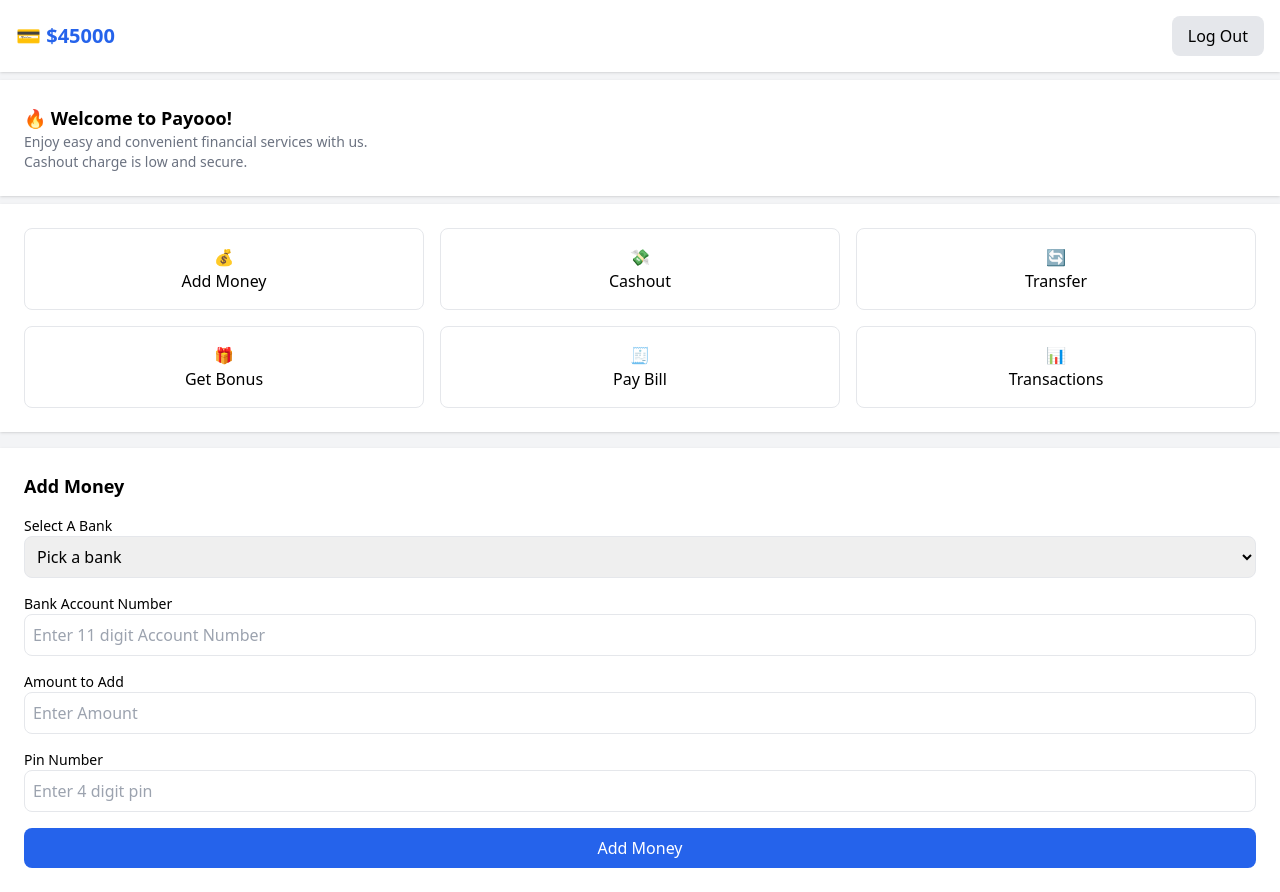
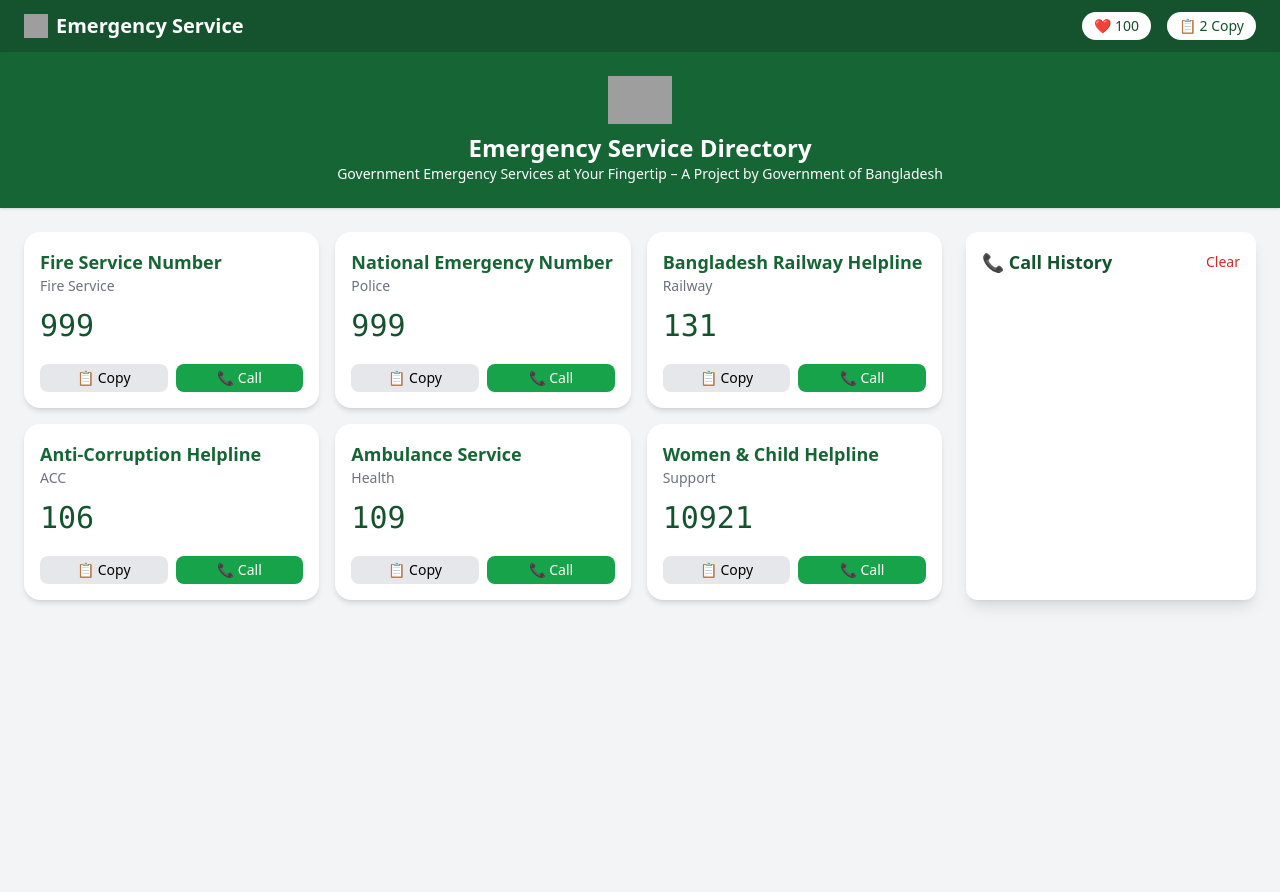
Before and after one commit to MShakilislam/paye-amount, a plain HTML site: page image/hahd.html in a window 1280 px wide. After the commit the page ends 800 px from the top, so only its background shows below. Drawn offline with nearby package versions, Linux system fonts and the light colour scheme; grey boxes are pictures that could not be loaded.

Commit message:
secound commid

```diff
--- a/image/hahd.html
+++ b/image/hahd.html
@@ -2,116 +2,112 @@
 <html lang="en">
 <head>
   <meta charset="UTF-8">
-  <meta name="viewport" content="width=device-width, initial-scale=1.0">
-  <title>Payooo Wallet</title>
+  <title>Emergency Service Directory</title>
   <script src="https://cdn.tailwindcss.com"></script>
 </head>
 <body class="bg-gray-100 font-sans">
 
-  <!-- Header -->
-  <header class="bg-white shadow p-4 flex justify-between items-center">
-    <h1 class="text-xl font-bold text-blue-600">💳 $45000</h1>
-    <button id="logoutBtn" class="px-4 py-2 bg-gray-200 hover:bg-gray-300 rounded-lg">
-      Log Out
-    </button>
+  <!-- Navbar -->
+  <nav class="bg-green-900 text-white px-6 py-3 flex justify-between items-center">
+    <div class="flex items-center gap-2">
+      <img src="https://upload.wikimedia.org/wikipedia/commons/thumb/1/16/Flag_of_Bangladesh.svg/32px-Flag_of_Bangladesh.svg.png" class="w-6 h-6">
+      <h1 class="text-xl font-bold">Emergency Service</h1>
+    </div>
+    <div class="flex items-center gap-4">
+      <span class="bg-white text-green-900 px-3 py-1 rounded-full text-sm">❤️ 100</span>
+      <span class="bg-white text-green-900 px-3 py-1 rounded-full text-sm">📋 2 Copy</span>
+    </div>
+  </nav>
+
+  <!-- Header Section -->
+  <header class="bg-green-800 text-white text-center py-6 shadow">
+    <img src="https://upload.wikimedia.org/wikipedia/commons/thumb/f/f9/Seal_of_the_Government_of_Bangladesh.svg/80px-Seal_of_the_Government_of_Bangladesh.svg.png" class="mx-auto w-16 mb-2">
+    <h2 class="text-2xl font-bold">Emergency Service Directory</h2>
+    <p class="text-sm">Government Emergency Services at Your Fingertip – A Project by Government of Bangladesh</p>
   </header>
 
-  <!-- Welcome -->
-  <section class="bg-white p-6 shadow mt-2">
-    <h2 class="text-lg font-bold">🔥 Welcome to Payooo!</h2>
-    <p class="text-gray-500 text-sm">Enjoy easy and convenient financial services with us.<br>
-    Cashout charge is low and secure.</p>
-  </section>
+  <!-- Main Section -->
+  <main class="grid grid-cols-4 gap-6 p-6">
 
-  <!-- Services -->
-  <section class="grid grid-cols-3 gap-4 bg-white p-6 mt-2 shadow">
-    <button class="flex flex-col items-center p-4 border rounded-lg hover:bg-blue-50">
-      <span>💰</span>
-      <span>Add Money</span>
-    </button>
-    <button class="flex flex-col items-center p-4 border rounded-lg hover:bg-blue-50">
-      <span>💸</span>
-      <span>Cashout</span>
-    </button>
-    <button class="flex flex-col items-center p-4 border rounded-lg hover:bg-blue-50">
-      <span>🔄</span>
-      <span>Transfer</span>
-    </button>
-    <button class="flex flex-col items-center p-4 border rounded-lg hover:bg-blue-50">
-      <span>🎁</span>
-      <span>Get Bonus</span>
-    </button>
-    <button class="flex flex-col items-center p-4 border rounded-lg hover:bg-blue-50">
-      <span>🧾</span>
-      <span>Pay Bill</span>
-    </button>
-    <button class="flex flex-col items-center p-4 border rounded-lg hover:bg-blue-50">
-      <span>📊</span>
-      <span>Transactions</span>
-    </button>
-  </section>
+    <!-- Cards -->
+    <div id="card-container" class="col-span-3 grid grid-cols-3 gap-4"></div>
 
-  <!-- Add Money Form -->
-  <section class="bg-white p-6 mt-4 shadow">
-    <h2 class="text-lg font-bold mb-4">Add Money</h2>
-    <form id="addMoneyForm" class="space-y-4">
+    <!-- Call History -->
+    <div class="bg-white rounded-xl shadow-lg p-4">
+      <div class="flex justify-between items-center mb-3">
+        <h2 class="text-lg font-bold text-green-900">📞 Call History</h2>
+        <button id="clearHistory" class="text-red-600 text-sm hover:underline">Clear</button>
+      </div>
+      <ul id="historyList" class="space-y-2 text-sm text-gray-700"></ul>
+    </div>
 
-      <!-- Bank Select -->
-      <div>
-        <label class="block text-sm font-medium">Select A Bank</label>
-        <select id="bank" class="w-full border rounded-lg p-2 focus:ring focus:ring-blue-200">
-          <option value="">Pick a bank</option>
-          <option value="dbbl">DBBL</option>
-          <option value="bkash">bKash</option>
-          <option value="nagad">Nagad</option>
-        </select>
-      </div>
+  </main>
 
-      <!-- Account Number -->
-      <div>
-        <label class="block text-sm font-medium">Bank Account Number</label>
-        <input id="account" type="text" maxlength="11" placeholder="Enter 11 digit Account Number" class="w-full border rounded-lg p-2 focus:ring focus:ring-blue-200">
-      </div>
+  <script>
+    // Emergency Numbers Data
+    const emergencyNumbers = [
+      { id: 1, title: "Fire Service Number", service: "Fire Service", number: "999" },
+      { id: 2, title: "National Emergency Number", service: "Police", number: "999" },
+      { id: 3, title: "Bangladesh Railway Helpline", service: "Railway", number: "131" },
+      { id: 4, title: "Anti-Corruption Helpline", service: "ACC", number: "106" },
+      { id: 5, title: "Ambulance Service", service: "Health", number: "109" },
+      { id: 6, title: "Women & Child Helpline", service: "Support", number: "10921" }
+    ];
 
-      <!-- Amount -->
-      <div>
-        <label class="block text-sm font-medium">Amount to Add</label>
-        <input id="amount" type="number" placeholder="Enter Amount" class="w-full border rounded-lg p-2 focus:ring focus:ring-blue-200">
-      </div>
+    const cardContainer = document.getElementById("card-container");
+    const historyList = document.getElementById("historyList");
+    const clearHistory = document.getElementById("clearHistory");
 
-      <!-- Pin -->
-      <div>
-        <label class="block text-sm font-medium">Pin Number</label>
-        <input id="pin" type="password" maxlength="4" placeholder="Enter 4 digit pin" class="w-full border rounded-lg p-2 focus:ring focus:ring-blue-200">
-      </div>
+    // Render Cards Dynamically
+    function renderCards() {
+      cardContainer.innerHTML = "";
+      emergencyNumbers.forEach(item => {
+        const card = document.createElement("div");
+        card.className = "bg-white p-4 rounded-2xl shadow-md hover:shadow-xl transition duration-300 flex flex-col justify-between";
 
-      <!-- Submit -->
-      <button type="submit" class="w-full bg-blue-600 text-white py-2 rounded-lg hover:bg-blue-700">Add Money</button>
-    </form>
-  </section>
+        card.innerHTML = `
+          <div>
+            <h3 class="font-bold text-lg text-green-800">${item.title}</h3>
+            <p class="text-gray-500 text-sm">${item.service}</p>
+            <p class="text-3xl font-mono my-3 text-green-900">${item.number}</p>
+          </div>
+          <div class="flex justify-between gap-2 mt-2">
+            <button class="copyBtn flex-1 bg-gray-200 hover:bg-gray-300 px-3 py-1 rounded-lg text-sm" data-number="${item.number}">📋 Copy</button>
+            <button class="callBtn flex-1 bg-green-600 hover:bg-green-700 text-white px-3 py-1 rounded-lg text-sm" data-title="${item.title}" data-number="${item.number}">📞 Call</button>
+          </div>
+        `;
+        cardContainer.appendChild(card);
+      });
+    }
 
-  <!-- JS -->
-  <script>
-    // Logout
-    document.getElementById('logoutBtn').addEventListener('click', () => {
-      alert("You have logged out!");
+    renderCards();
+
+    // Copy Button
+    document.addEventListener("click", e => {
+      if (e.target.classList.contains("copyBtn")) {
+        const number = e.target.dataset.number;
+        navigator.clipboard.writeText(number);
+        e.target.textContent = "✅ Copied";
+        setTimeout(() => { e.target.textContent = "📋 Copy"; }, 1500);
+      }
     });
 
-    // Add Money Form
-    document.getElementById('addMoneyForm').addEventListener('submit', (e) => {
-      e.preventDefault();
-      let bank = document.getElementById('bank').value;
-      let account = document.getElementById('account').value;
-      let amount = document.getElementById('amount').value;
-      let pin = document.getElementById('pin').value;
+    // Call Button
+    document.addEventListener("click", e => {
+      if (e.target.classList.contains("callBtn")) {
+        const title = e.target.dataset.title;
+        const number = e.target.dataset.number;
 
-      if(!bank || account.length !== 11 || !amount || pin.length !== 4){
-        alert("⚠️ Please fill all fields correctly!");
-        return;
+        const li = document.createElement("li");
+        li.className = "p-2 bg-gray-100 rounded-lg shadow-sm";
+        li.textContent = `${title} (${number}) - ${new Date().toLocaleTimeString()}`;
+        historyList.prepend(li);
       }
+    });
 
-      alert(`✅ ${amount} tk added successfully from ${bank.toUpperCase()}!`);
-      e.target.reset();
+    // Clear History
+    clearHistory.addEventListener("click", () => {
+      historyList.innerHTML = "";
     });
   </script>
 
```
Also changed, not shown: home.js (+14 -14 lines), script.js (+6 -11 lines).
